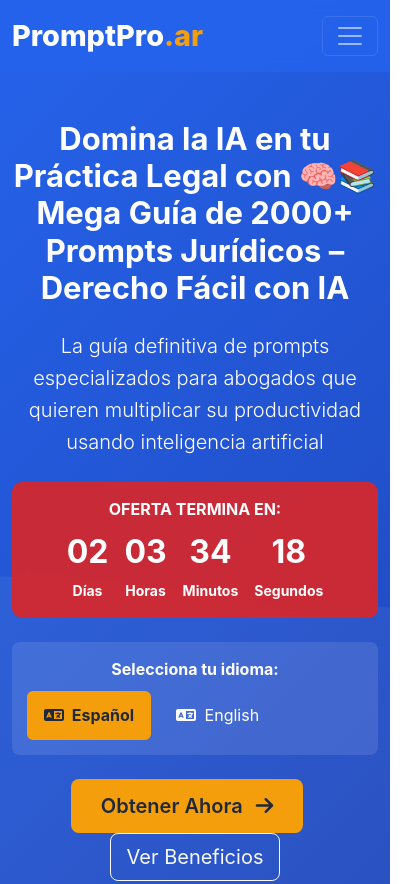
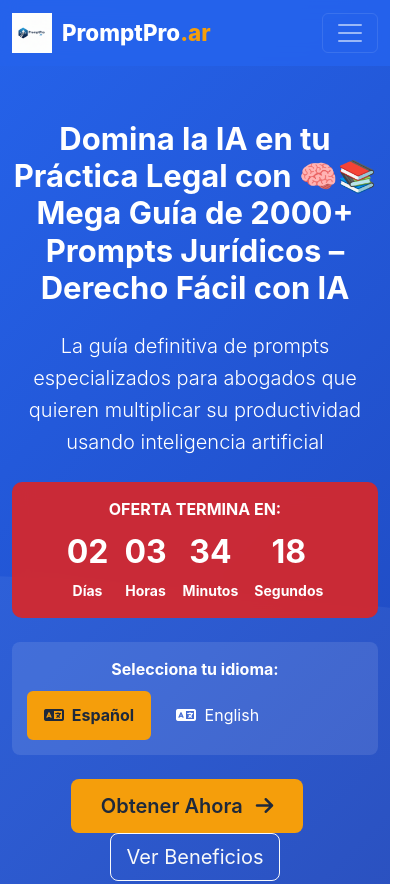
Before and after one commit to JavierClaros/javierclaros.github.io, a plain HTML site: page index.html in a window 390 px wide. Shown: the top 884 px of the page, 412 px wide, since content can reach past the window. Drawn offline with nearby package versions, Linux system fonts and the light colour scheme.

Commit message:
Update index.html

```diff
--- a/index.html
+++ b/index.html
@@ -4,6 +4,9 @@
     <meta charset="UTF-8">
     <meta name="viewport" content="width=device-width, initial-scale=1.0">
     <title>PromptPro.ar - Domina la IA en tu Práctica Legal</title>
+
+    <!-- Favicon -->
+    <link rel="icon" type="image/x-icon" href="logo.ico">
 
     <!-- Meta tags mejorados -->
     <meta name="description" content="Domina la IA en tu práctica legal con nuestra Mega Guía de 2000+ Prompts Jurídicos. Optimiza tu trabajo con inteligencia artificial especializada.">
@@ -50,13 +53,19 @@
             background-position: bottom;
         }
 
-        .logo {
+        .logo-img {
+            max-height: 60px;
+            width: auto;
+            margin-right: 10px;
+        }
+
+        .logo-text {
             font-weight: 800;
             font-size: 1.8rem;
             color: white;
         }
 
-        .logo span {
+        .logo-text span {
             color: var(--secondary);
         }
 
@@ -255,6 +264,13 @@
             display: block;
         }
 
+        .product-image {
+            max-width: 100%;
+            height: auto;
+            border-radius: 10px;
+            box-shadow: 0 10px 30px rgba(0,0,0,0.1);
+        }
+
         /* Notificaciones de compra */
         .purchase-notification {
             position: fixed;
@@ -332,6 +348,14 @@
                 right: 10px;
                 bottom: 10px;
             }
+
+            .logo-img {
+                max-height: 40px;
+            }
+
+            .logo-text {
+                font-size: 1.4rem;
+            }
         }
     </style>
 </head>
@@ -342,8 +366,9 @@
     <!-- Navbar -->
     <nav class="navbar navbar-expand-lg navbar-dark fixed-top" style="background: rgba(37, 99, 235, 0.95); backdrop-filter: blur(10px);">
         <div class="container">
-            <a class="navbar-brand logo" href="#">
-                PromptPro<span>.ar</span>
+            <a class="navbar-brand d-flex align-items-center" href="#">
+                <img src="logo.png" alt="PromptPro.ar" class="logo-img">
+                <span class="logo-text">PromptPro<span>.ar</span></span>
             </a>
             <button class="navbar-toggler" type="button" data-bs-toggle="collapse" data-bs-target="#navbarNav">
                 <span class="navbar-toggler-icon"></span>
@@ -416,7 +441,7 @@
                 </div>
                 <div class="col-lg-6 mt-5 mt-lg-0">
                     <div class="position-relative">
-                        <img src="https://images.unsplash.com/photo-1589829545856-d10d557cf95f?ixlib=rb-4.0.3&auto=format&fit=crop&w=600&q=80&auto=webp" alt="🧠📚 Mega Guía de 2000+ Prompts Jurídicos – Derecho Fácil con IA" class="img-fluid rounded shadow-lg" loading="lazy">
+                        <img src="guia definitiva.png" alt="🧠📚 Mega Guía de 2000+ Prompts Jurídicos – Derecho Fácil con IA" class="product-image" loading="lazy">
                         <div class="language-badge">
                             <i class="fas fa-globe me-1"></i> Español + English
                         </div>
@@ -471,6 +496,14 @@
                     </div>
                 </div>
             </div>
+
+            <!-- Imagen del producto en la sección de beneficios -->
+            <div class="row mt-5">
+                <div class="col-12 text-center">
+                    <img src="guia definitiva.png" alt="Vista previa de la guía de prompts jurídicos" class="product-image" style="max-width: 600px;">
+                    <p class="mt-3 text-muted">Vista previa de la guía completa con más de 2000 prompts especializados</p>
+                </div>
+            </div>
         </div>
     </section>
 
@@ -508,6 +541,11 @@
                     <div class="mt-4 p-4 bg-white rounded shadow-sm">
                         <h5><i class="fas fa-language text-primary me-2"></i> Disponible en dos idiomas</h5>
                         <p>Puedes seleccionar en español o inglés, perfecto para bufetes internacionales o clientes extranjeros.</p>
+                    </div>
+
+                    <!-- Logo en la sección de contenido -->
+                    <div class="text-center mt-4">
+                        <img src="logo.png" alt="PromptPro.ar" class="img-fluid" style="max-height: 100px;">
                     </div>
                 </div>
             </div>
@@ -602,7 +640,7 @@
         <div class="container">
             <div class="row align-items-center">
                 <div class="col-md-2 text-center">
-                    <i class="fas fa-headset fa-4x text-primary"></i>
+                    <img src="logo.png" alt="PromptPro.ar" class="img-fluid" style="max-height: 80px;">
                 </div>
                 <div class="col-md-10">
                     <h3>Soporte Dedicado</h3>
@@ -618,7 +656,10 @@
         <div class="container">
             <div class="row">
                 <div class="col-md-8">
-                    <p class="logo">PromptPro<span>.ar</span></p>
+                    <div class="d-flex align-items-center mb-3">
+                        <img src="logo.png" alt="PromptPro.ar" class="logo-img me-3">
+                        <p class="logo-text mb-0">PromptPro<span>.ar</span></p>
+                    </div>
                     <p>La guía definitiva de prompts para abogados que quieren dominar la inteligencia artificial en su práctica legal.</p>
                     <p><small>Este producto es una herramienta de productividad para abogados y no sustituye el asesoramiento legal profesional.</small></p>
                     <p>&copy; 2025 PromptPro.ar. Todos los derechos reservados.</p>
@@ -662,10 +703,10 @@
         ];
 
         const actions = [
-            "acaba de adquirir PromptPro",
+            "acaba de adquirir Guia definitiva +2000 prompts",
             "se unió a PromptPro",
             "compró la guía de prompts",
-            "adquirió PromptPro hace unos momentos",
+            "adquirió Guia definitiva +2000 prompts hace unos momentos",
             "obtuvo acceso a PromptPro"
         ];
 
```
